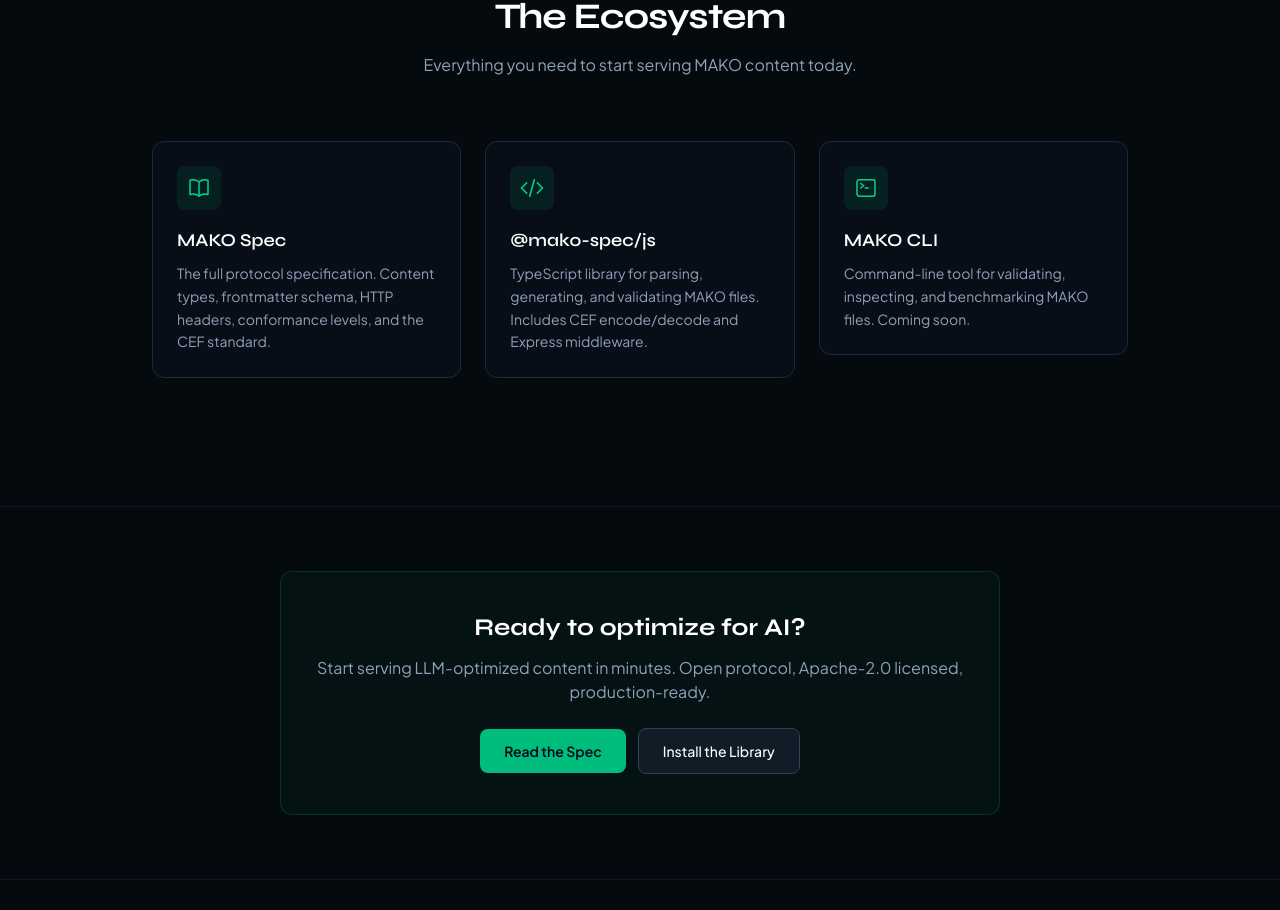
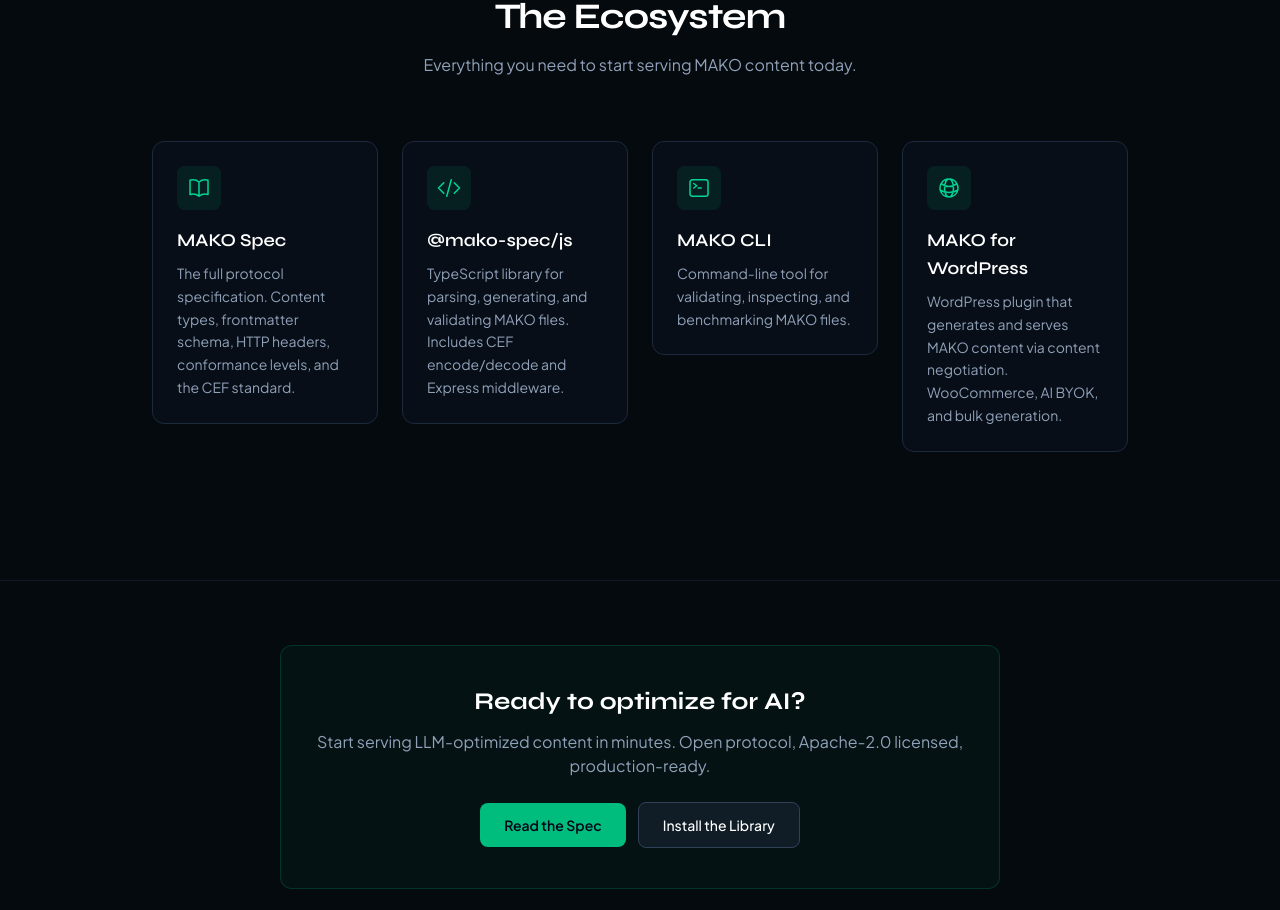
Before and after one commit to juanisidoro/mako-site, a Next.js app: page /en in a window 1280 px wide. Shown: the part 4594-5504 px from the top of the page. Built offline with nearby package versions, Linux system fonts and the light colour scheme.

Commit message:
Add WordPress plugin to ecosystem section with i18n support (7 locales), remove CLI coming-soon badge

```diff
--- a/src/components/ecosystem.tsx
+++ b/src/components/ecosystem.tsx
@@ -33,6 +33,15 @@
         </svg>
       ),
     },
+    {
+      key: 'wp',
+      href: siteConfig.githubWp,
+      icon: (
+        <svg xmlns="http://www.w3.org/2000/svg" viewBox="0 0 24 24" fill="none" stroke="currentColor" strokeWidth="1.5" className="h-6 w-6">
+          <path strokeLinecap="round" strokeLinejoin="round" d="M12 21a9.004 9.004 0 008.716-6.747M12 21a9.004 9.004 0 01-8.716-6.747M12 21c2.485 0 4.5-4.03 4.5-9S14.485 3 12 3m0 18c-2.485 0-4.5-4.03-4.5-9S9.515 3 12 3m0 0a8.997 8.997 0 017.843 4.582M12 3a8.997 8.997 0 00-7.843 4.582m15.686 0A11.953 11.953 0 0112 10.5c-2.998 0-5.74-1.1-7.843-2.918m15.686 0A8.959 8.959 0 0121 12c0 .778-.099 1.533-.284 2.253m0 0A17.919 17.919 0 0112 16.5a17.92 17.92 0 01-8.716-2.247m0 0A8.966 8.966 0 013 12c0-1.777.514-3.432 1.4-4.83" />
+        </svg>
+      ),
+    },
   ];
 
   return (
@@ -47,7 +56,7 @@
           </div>
         </FadeIn>
 
-        <div className="mt-16 grid gap-6 sm:grid-cols-3">
+        <div className="mt-16 grid gap-6 sm:grid-cols-2 lg:grid-cols-4">
           {items.map((item, i) => (
             <FadeIn key={item.key} delay={i * 120}>
               <a
--- a/src/config/site.ts
+++ b/src/config/site.ts
@@ -4,6 +4,7 @@
   baseUrl: 'https://makospec.vercel.app',
   github: 'https://github.com/juanisidoro/mako-spec',
   githubJs: 'https://github.com/juanisidoro/mako-js',
+  githubWp: 'https://github.com/juanisidoro/mako-wp',
   npm: 'https://www.npmjs.com/package/@mako-spec/js',
   jsonLd: {
     type: 'SoftwareApplication' as const,
--- a/src/i18n/messages/de.json
+++ b/src/i18n/messages/de.json
@@ -77,8 +77,9 @@
     "js_title": "@mako-spec/js",
     "js_desc": "TypeScript-Bibliothek zum Parsen, Generieren und Validieren von MAKO-Dateien. Inkl. CEF Encode/Decode und Express-Middleware.",
     "cli_title": "MAKO CLI",
-    "cli_desc": "Kommandozeilen-Tool zum Validieren, Inspizieren und Benchmarken von MAKO-Dateien. Demnächst verfügbar.",
-    "cli_badge": "Demnächst"
+    "cli_desc": "Kommandozeilen-Tool zum Validieren, Inspizieren und Benchmarken von MAKO-Dateien.",
+    "wp_title": "MAKO für WordPress",
+    "wp_desc": "WordPress-Plugin, das MAKO-Inhalte via Content Negotiation generiert und bereitstellt. WooCommerce, AI BYOK und Massengenerierung."
   },
   "cta": {
     "title": "Bereit für KI zu optimieren?",
--- a/src/i18n/messages/en.json
+++ b/src/i18n/messages/en.json
@@ -77,8 +77,9 @@
     "js_title": "@mako-spec/js",
     "js_desc": "TypeScript library for parsing, generating, and validating MAKO files. Includes CEF encode/decode and Express middleware.",
     "cli_title": "MAKO CLI",
-    "cli_desc": "Command-line tool for validating, inspecting, and benchmarking MAKO files. Coming soon.",
-    "cli_badge": "Coming soon"
+    "cli_desc": "Command-line tool for validating, inspecting, and benchmarking MAKO files.",
+    "wp_title": "MAKO for WordPress",
+    "wp_desc": "WordPress plugin that generates and serves MAKO content via content negotiation. WooCommerce, AI BYOK, and bulk generation."
   },
   "cta": {
     "title": "Ready to optimize for AI?",
--- a/src/i18n/messages/es.json
+++ b/src/i18n/messages/es.json
@@ -77,8 +77,9 @@
     "js_title": "@mako-spec/js",
     "js_desc": "Librería TypeScript para parsear, generar y validar archivos MAKO. Incluye CEF encode/decode y middleware Express.",
     "cli_title": "MAKO CLI",
-    "cli_desc": "Herramienta de línea de comandos para validar, inspeccionar y benchmarkear archivos MAKO. Próximamente.",
-    "cli_badge": "Próximamente"
+    "cli_desc": "Herramienta de línea de comandos para validar, inspeccionar y benchmarkear archivos MAKO.",
+    "wp_title": "MAKO para WordPress",
+    "wp_desc": "Plugin WordPress que genera y sirve contenido MAKO via content negotiation. WooCommerce, AI BYOK y generación masiva."
   },
   "cta": {
     "title": "¿Listo para optimizar para IA?",
--- a/src/i18n/messages/fr.json
+++ b/src/i18n/messages/fr.json
@@ -77,8 +77,9 @@
     "js_title": "@mako-spec/js",
     "js_desc": "Bibliothèque TypeScript pour parser, générer et valider les fichiers MAKO. Inclut CEF encode/decode et middleware Express.",
     "cli_title": "MAKO CLI",
-    "cli_desc": "Outil en ligne de commande pour valider, inspecter et benchmarker les fichiers MAKO. Bientôt disponible.",
-    "cli_badge": "Bientôt"
+    "cli_desc": "Outil en ligne de commande pour valider, inspecter et benchmarker les fichiers MAKO.",
+    "wp_title": "MAKO pour WordPress",
+    "wp_desc": "Plugin WordPress qui génère et sert du contenu MAKO via content negotiation. WooCommerce, AI BYOK et génération en masse."
   },
   "cta": {
     "title": "Prêt à optimiser pour l'IA ?",
--- a/src/i18n/messages/ja.json
+++ b/src/i18n/messages/ja.json
@@ -77,8 +77,9 @@
     "js_title": "@mako-spec/js",
     "js_desc": "MAKOファイルの解析、生成、検証用TypeScriptライブラリ。CEFエンコード/デコードとExpressミドルウェア付き。",
     "cli_title": "MAKO CLI",
-    "cli_desc": "MAKOファイルの検証、検査、ベンチマーク用コマンドラインツール。近日公開。",
-    "cli_badge": "近日公開"
+    "cli_desc": "MAKOファイルの検証、検査、ベンチマーク用コマンドラインツール。",
+    "wp_title": "MAKO WordPress プラグイン",
+    "wp_desc": "コンテントネゴシエーションでMAKOコンテンツを生成・配信するWordPressプラグイン。WooCommerce、AI BYOK、一括生成対応。"
   },
   "cta": {
     "title": "AI向けに最適化する準備はできましたか？",
--- a/src/i18n/messages/pt.json
+++ b/src/i18n/messages/pt.json
@@ -77,8 +77,9 @@
     "js_title": "@mako-spec/js",
     "js_desc": "Biblioteca TypeScript para parsear, gerar e validar arquivos MAKO. Inclui CEF encode/decode e middleware Express.",
     "cli_title": "MAKO CLI",
-    "cli_desc": "Ferramenta de linha de comando para validar, inspecionar e benchmarkear arquivos MAKO. Em breve.",
-    "cli_badge": "Em breve"
+    "cli_desc": "Ferramenta de linha de comando para validar, inspecionar e benchmarkear arquivos MAKO.",
+    "wp_title": "MAKO para WordPress",
+    "wp_desc": "Plugin WordPress que gera e serve conteúdo MAKO via content negotiation. WooCommerce, AI BYOK e geração em massa."
   },
   "cta": {
     "title": "Pronto para otimizar para IA?",
--- a/src/i18n/messages/zh.json
+++ b/src/i18n/messages/zh.json
@@ -77,8 +77,9 @@
     "js_title": "@mako-spec/js",
     "js_desc": "用于解析、生成和验证MAKO文件的TypeScript库。包含CEF编码/解码和Express中间件。",
     "cli_title": "MAKO CLI",
-    "cli_desc": "用于验证、检查和基准测试MAKO文件的命令行工具。即将推出。",
-    "cli_badge": "即将推出"
+    "cli_desc": "用于验证、检查和基准测试MAKO文件的命令行工具。",
+    "wp_title": "MAKO WordPress插件",
+    "wp_desc": "通过内容协商生成和提供MAKO内容的WordPress插件。支持WooCommerce、AI BYOK和批量生成。"
   },
   "cta": {
     "title": "准备好为AI优化了吗？",
```
